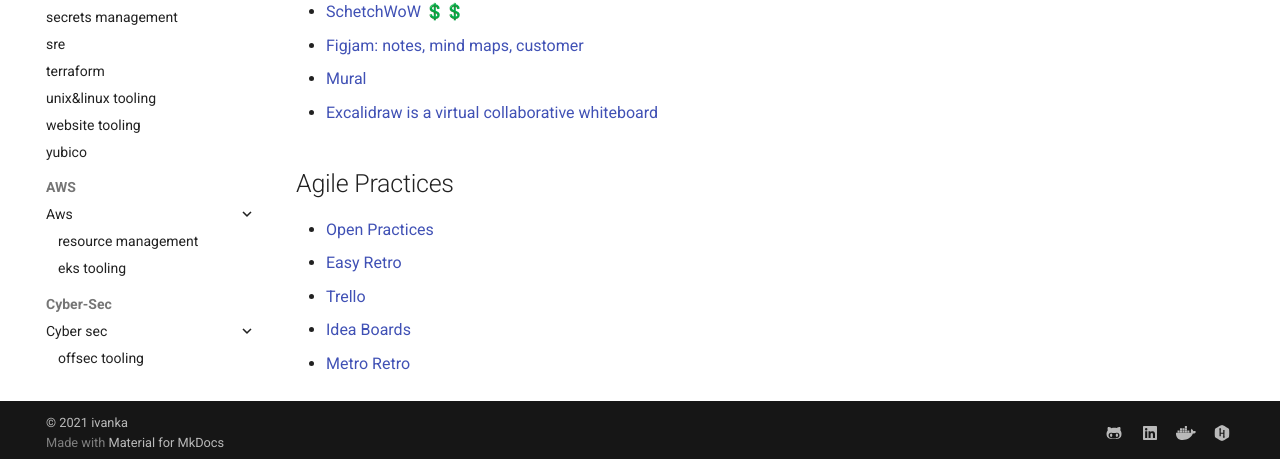
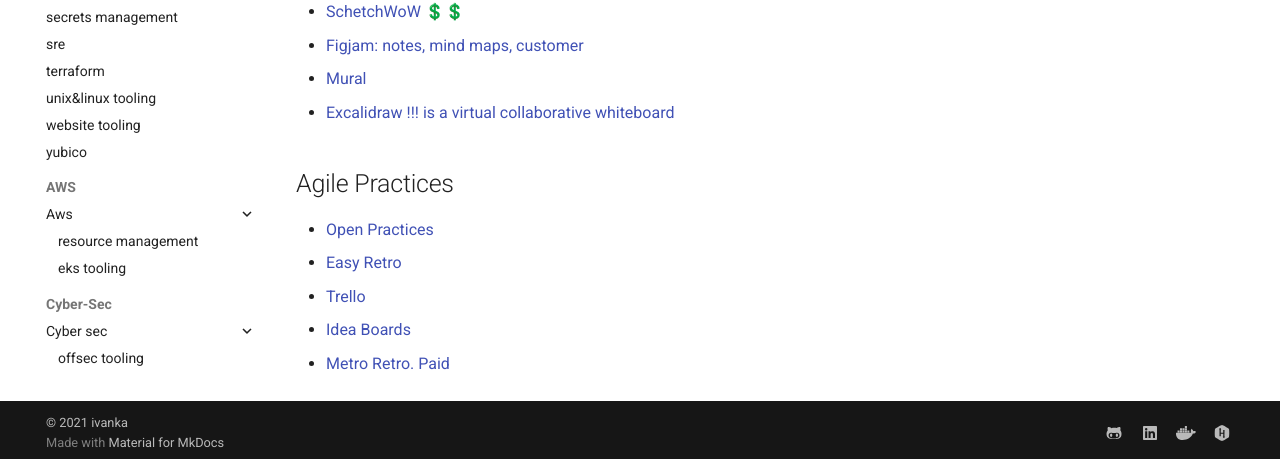
Before and after one commit to ivankatliarchuk/knowledge-base, an MkDocs documentation site: the page built from docs/tools/agile.tools.md, in a window 1280 px wide and 1271 px high. Shown: the part 806-1265 px from the top of the window. Built offline with MkDocs 1.6.1 and Material for MkDocs 9.7.7, drawn with Linux system fonts in a browser that asks for light colours; comment, search, counter and statistics services are not loaded.

Commit message:
wip
Signed-off-by: ivan katliarchuk <ivan.katliarchuk@gmail.com>

```diff
--- a/docs/tools/agile.tools.md
+++ b/docs/tools/agile.tools.md
@@ -27,7 +27,7 @@
 - [SchetchWoW 💲💲](https://sketchwow.com/){:target="_blank"}
 - [Figjam: notes, mind maps, customer](https://www.figma.com/figjam/){:target="_blank"}
 - [Mural](https://www.mural.co/templates){:target="_blank"}
-- [Excalidraw is a virtual collaborative whiteboard](https://excalidraw.com/){:target="_blank"}
+- [Excalidraw !!! is a virtual collaborative whiteboard](https://excalidraw.com/){:target="_blank"}
 
 ## Agile Practices
 
@@ -35,7 +35,7 @@
 - [Easy Retro](https://easyretro.io/){:target="_blank"}
 - [Trello](https://trello.com/){:target="_blank"}
 - [Idea Boards](https://ideaboardz.com/){:target="_blank"}
-- [Metro Retro](https://metroretro.io/){:target="_blank"}
+- [Metro Retro. Paid](https://metroretro.io/){:target="_blank"}
 
 <!-- resources -->
 
```
